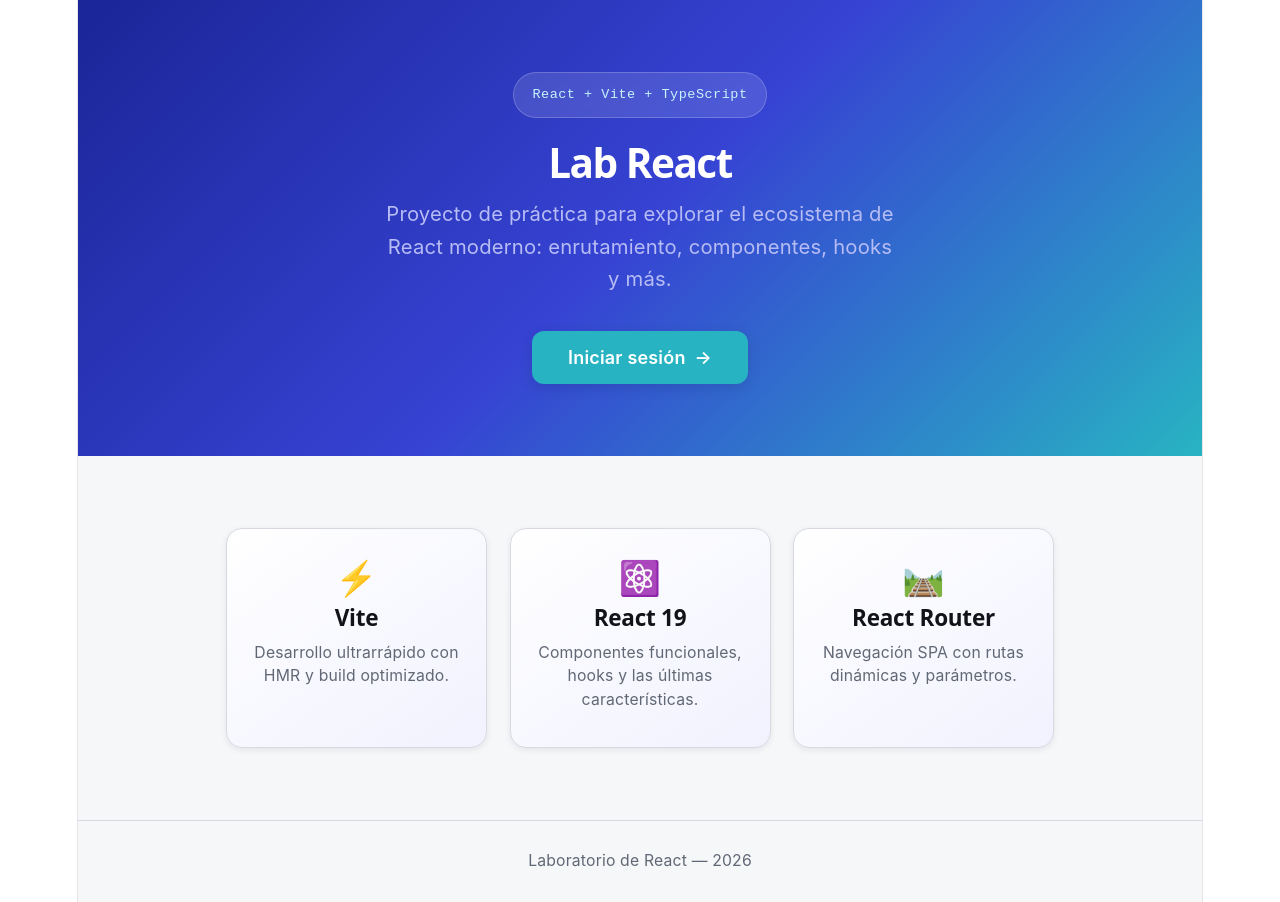
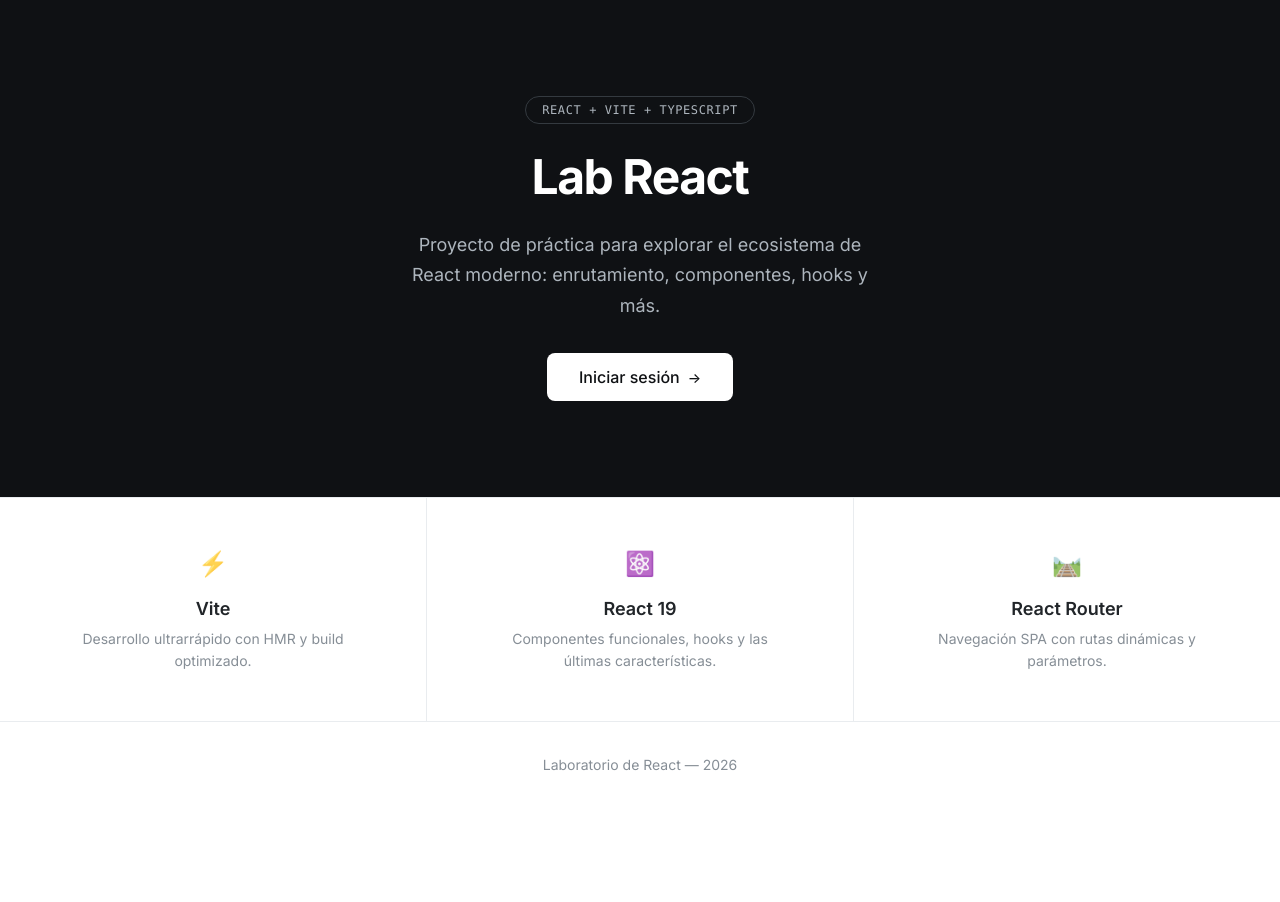
Before and after one commit to bladingg/labReact, a React (Vite) app: page / in a window 1280 px wide. After the commit the page ends 807 px from the top, so only its background shows below. Built offline with nearby package versions, Linux system fonts and the light colour scheme.

Commit message:
style: rediseñar landing a ancho completo y actualizar tokens con paleta profesional

```diff
--- a/src/index.css
+++ b/src/index.css
@@ -1,111 +1,56 @@
-:root {
-  --text: #6b6375;
-  --text-h: #08060d;
-  --bg: #fff;
-  --border: #e5e4e7;
-  --code-bg: #f4f3ec;
-  --accent: #aa3bff;
-  --accent-bg: rgba(170, 59, 255, 0.1);
-  --accent-border: rgba(170, 59, 255, 0.5);
-  --social-bg: rgba(244, 243, 236, 0.5);
-  --shadow:
-    rgba(0, 0, 0, 0.1) 0 10px 15px -3px, rgba(0, 0, 0, 0.05) 0 4px 6px -2px;
+/*
+ * index.css — Estilos base globales
+ * Se apoya en tokens.css para colores, tipografia y espaciado.
+ */
 
-  --sans: system-ui, 'Segoe UI', Roboto, sans-serif;
-  --heading: system-ui, 'Segoe UI', Roboto, sans-serif;
-  --mono: ui-monospace, Consolas, monospace;
+*,
+*::before,
+*::after {
+  margin: 0;
+  padding: 0;
+  box-sizing: border-box;
+}
 
-  font: 18px/145% var(--sans);
-  letter-spacing: 0.18px;
+html {
+  font: 16px/1.5 var(--font-sans);
   color-scheme: light dark;
-  color: var(--text);
-  background: var(--bg);
-  font-synthesis: none;
-  text-rendering: optimizeLegibility;
   -webkit-font-smoothing: antialiased;
   -moz-osx-font-smoothing: grayscale;
-
-  @media (max-width: 1024px) {
-    font-size: 16px;
-  }
+  text-rendering: optimizeLegibility;
 }
 
-@media (prefers-color-scheme: dark) {
-  :root {
-    --text: #9ca3af;
-    --text-h: #f3f4f6;
-    --bg: #16171d;
-    --border: #2e303a;
-    --code-bg: #1f2028;
-    --accent: #c084fc;
-    --accent-bg: rgba(192, 132, 252, 0.15);
-    --accent-border: rgba(192, 132, 252, 0.5);
-    --social-bg: rgba(47, 48, 58, 0.5);
-    --shadow:
-      rgba(0, 0, 0, 0.4) 0 10px 15px -3px, rgba(0, 0, 0, 0.25) 0 4px 6px -2px;
-  }
-
-  #social .button-icon {
-    filter: invert(1) brightness(2);
-  }
+body {
+  background: var(--surface-bg);
+  color: var(--text-primary);
+  min-height: 100svh;
 }
 
 #root {
-  width: 1126px;
-  max-width: 100%;
-  margin: 0 auto;
-  text-align: center;
-  border-inline: 1px solid var(--border);
+  width: 100%;
   min-height: 100svh;
   display: flex;
   flex-direction: column;
-  box-sizing: border-box;
 }
 
-body {
-  margin: 0;
+h1, h2, h3, h4 {
+  font-weight: var(--font-semibold);
+  color: var(--text-primary);
+  line-height: 1.2;
 }
 
-h1,
-h2 {
-  font-family: var(--heading);
-  font-weight: 500;
-  color: var(--text-h);
-}
-
-h1 {
-  font-size: 56px;
-  letter-spacing: -1.68px;
-  margin: 32px 0;
-  @media (max-width: 1024px) {
-    font-size: 36px;
-    margin: 20px 0;
-  }
-}
-h2 {
-  font-size: 24px;
-  line-height: 118%;
-  letter-spacing: -0.24px;
-  margin: 0 0 8px;
-  @media (max-width: 1024px) {
-    font-size: 20px;
-  }
-}
 p {
   margin: 0;
 }
 
-code,
-.counter {
-  font-family: var(--mono);
-  display: inline-flex;
-  border-radius: 4px;
-  color: var(--text-h);
+a {
+  text-decoration: none;
+  color: inherit;
 }
 
 code {
-  font-size: 15px;
-  line-height: 135%;
-  padding: 4px 8px;
-  background: var(--code-bg);
+  font-family: var(--font-mono);
+  font-size: var(--text-sm);
+  padding: 2px 6px;
+  border-radius: var(--radius-sm);
+  background: var(--surface-muted);
 }
--- a/src/pages/Landing.css
+++ b/src/pages/Landing.css
@@ -1,120 +1,120 @@
+/* =====================================================================
+ *  Landing.css — Diseño profesional minimalista, ancho completo
+ * ===================================================================== */
+
 .landing {
   display: flex;
   flex-direction: column;
   min-height: 100svh;
-  background: var(--surface-bg);
   font-family: var(--font-sans);
   color: var(--text-primary);
 }
 
-/* ── Hero ── */
+/* ── Hero: fondo oscuro, texto claro, centrado ── */
 .landing-hero {
   flex: 1;
   display: flex;
   flex-direction: column;
   align-items: center;
   justify-content: center;
-  padding: var(--space-16) var(--space-6);
-  gap: var(--space-5);
-  background: var(--gradient-hero);
+  padding: var(--space-24) var(--space-6);
+  gap: var(--space-6);
+  background: var(--color-neutral-900);
+  width: 100%;
 }
 
 .landing-badge {
   font-family: var(--font-mono);
   font-size: var(--text-xs);
   font-weight: var(--font-medium);
-  letter-spacing: 0.5px;
-  padding: var(--space-2) var(--space-4);
+  letter-spacing: 0.6px;
+  text-transform: uppercase;
+  padding: var(--space-1) var(--space-4);
   border-radius: var(--radius-full);
-  color: var(--color-accent-100);
-  background: rgba(255, 255, 255, 0.12);
-  border: 1px solid rgba(255, 255, 255, 0.2);
-  backdrop-filter: blur(4px);
+  color: var(--color-neutral-400);
+  background: transparent;
+  border: 1px solid var(--color-neutral-700);
 }
 
 .landing-hero h1 {
-  font-size: var(--text-4xl);
+  font-size: var(--text-5xl);
   font-weight: var(--font-bold);
   letter-spacing: -1.5px;
-  margin: var(--space-2) 0 0;
-  color: var(--text-on-primary);
+  margin: 0;
+  color: var(--color-neutral-0);
+  text-align: center;
 }
 
 .landing-subtitle {
-  max-width: 520px;
+  max-width: 480px;
   font-size: var(--text-lg);
   font-weight: var(--font-normal);
-  line-height: 1.6;
+  line-height: 1.7;
   text-align: center;
-  color: var(--color-primary-200);
+  color: var(--color-neutral-400);
 }
 
-/* ── CTA Button ── */
+/* ── CTA Button: limpio, sin gradientes ── */
 .landing-cta {
   display: inline-flex;
   align-items: center;
   gap: var(--space-2);
-  margin-top: var(--space-3);
+  margin-top: var(--space-2);
   padding: var(--space-3) var(--space-8);
   font-size: var(--text-base);
-  font-weight: var(--font-semibold);
+  font-weight: var(--font-medium);
   font-family: var(--font-sans);
-  color: var(--btn-accent-text);
-  background: var(--btn-accent-bg);
-  border-radius: var(--radius-lg);
+  color: var(--color-neutral-900);
+  background: var(--color-neutral-0);
+  border-radius: var(--radius-md);
   text-decoration: none;
-  box-shadow: var(--shadow-md);
-  transition: transform var(--transition-fast), box-shadow var(--transition-base), background var(--transition-fast);
+  transition: background var(--transition-fast), transform var(--transition-fast);
 }
 
 .landing-cta:hover {
-  background: var(--btn-accent-hover);
-  transform: translateY(-2px);
-  box-shadow: var(--shadow-lg);
+  background: var(--color-neutral-200);
+  transform: translateY(-1px);
 }
 
 .landing-cta-arrow {
   transition: transform var(--transition-fast);
+  font-size: var(--text-sm);
 }
 
 .landing-cta:hover .landing-cta-arrow {
-  transform: translateX(4px);
+  transform: translateX(3px);
 }
 
-/* ── Features ── */
+/* ── Features: tres columnas, fondo claro, ancho completo ── */
 .landing-features {
   display: grid;
   grid-template-columns: repeat(3, 1fr);
-  gap: var(--space-5);
-  padding: var(--space-16) var(--space-8);
-  max-width: 900px;
-  margin: 0 auto;
+  gap: 1px;
+  background: var(--border-default);
   width: 100%;
-  box-sizing: border-box;
+  border-top: 1px solid var(--border-default);
+  border-bottom: 1px solid var(--border-default);
 }
 
 .feature-card {
-  padding: var(--space-8) var(--space-6);
-  border-radius: var(--radius-xl);
-  border: 1px solid var(--border-subtle);
-  background: var(--gradient-card);
+  padding: var(--space-12) var(--space-8);
+  background: var(--surface-bg);
   text-align: center;
-  box-shadow: var(--shadow-sm);
-  transition: box-shadow var(--transition-base), transform var(--transition-fast);
+  transition: background var(--transition-base);
 }
 
 .feature-card:hover {
-  transform: translateY(-4px);
-  box-shadow: var(--shadow-lg);
+  background: var(--surface-muted);
 }
 
 .feature-icon {
-  font-size: var(--text-3xl);
-  margin-bottom: var(--space-3);
+  font-size: var(--text-2xl);
+  margin-bottom: var(--space-4);
+  opacity: 0.8;
 }
 
 .feature-card h2 {
-  font-size: var(--text-xl);
+  font-size: var(--text-lg);
   font-weight: var(--font-semibold);
   color: var(--text-primary);
   margin: 0 0 var(--space-2);
@@ -122,27 +122,39 @@
 
 .feature-card p {
   font-size: var(--text-sm);
-  line-height: 1.5;
+  line-height: 1.6;
   color: var(--text-secondary);
+  max-width: 280px;
+  margin: 0 auto;
 }
 
-/* ── Footer ── */
+/* ── Footer: sutil ── */
 .landing-footer {
-  padding: var(--space-6);
+  padding: var(--space-8);
   text-align: center;
-  border-top: 1px solid var(--border-subtle);
   font-size: var(--text-sm);
   color: var(--text-secondary);
 }
 
-/* ── Responsive (breakpoint md: 768px) ── */
+/* ── Responsive ── */
 @media (max-width: 768px) {
+  .landing-hero {
+    padding: var(--space-16) var(--space-5);
+  }
+
   .landing-hero h1 {
     font-size: var(--text-3xl);
   }
 
+  .landing-subtitle {
+    font-size: var(--text-base);
+  }
+
   .landing-features {
     grid-template-columns: 1fr;
-    padding: var(--space-10) var(--space-5);
+  }
+
+  .feature-card {
+    padding: var(--space-8) var(--space-6);
   }
 }
--- a/src/tokens.css
+++ b/src/tokens.css
@@ -13,134 +13,138 @@
  * =====================================================================
  */
 
+@import url('https://fonts.googleapis.com/css2?family=Inter:wght@400;500;600;700&display=swap');
+
 :root {
 
   /* -------------------------------------------------------------------
-   *  PALETA PRINCIPAL — Indigo profundo + Cian vibrante
-   *  Inspirada en plataformas educativas/tech modernas.
+   *  PALETA PRINCIPAL — Slate neutro + Azul sobrio
+   *  Minimalista y profesional, inspirada en portafolios modernos.
    * ------------------------------------------------------------------- */
 
-  /* Primario: Indigo */
-  --color-primary-50:  hsl(235, 86%, 97%);
-  --color-primary-100: hsl(235, 80%, 93%);
-  --color-primary-200: hsl(235, 76%, 84%);
-  --color-primary-300: hsl(235, 72%, 73%);
-  --color-primary-400: hsl(235, 68%, 62%);
-  --color-primary-500: hsl(235, 64%, 52%);
-  --color-primary-600: hsl(235, 66%, 43%);
-  --color-primary-700: hsl(235, 70%, 35%);
-  --color-primary-800: hsl(235, 74%, 26%);
-  --color-primary-900: hsl(235, 78%, 18%);
+  /* Primario: Azul sobrio (usado con moderación) */
+  --color-primary-50:  #f0f4ff;
+  --color-primary-100: #dbe4ff;
+  --color-primary-200: #bac8ff;
+  --color-primary-300: #91a7ff;
+  --color-primary-400: #748ffc;
+  --color-primary-500: #5c7cfa;
+  --color-primary-600: #4c6ef5;
+  --color-primary-700: #4263eb;
+  --color-primary-800: #3b5bdb;
+  --color-primary-900: #364fc7;
 
-  /* Acento: Cian / Teal */
-  --color-accent-50:  hsl(186, 90%, 96%);
-  --color-accent-100: hsl(186, 82%, 88%);
-  --color-accent-200: hsl(186, 76%, 74%);
-  --color-accent-300: hsl(186, 70%, 58%);
-  --color-accent-400: hsl(186, 66%, 46%);
-  --color-accent-500: hsl(186, 68%, 38%);
-  --color-accent-600: hsl(186, 72%, 30%);
-  --color-accent-700: hsl(186, 76%, 23%);
+  /* Acento: Teal sutil (para highlights puntuales) */
+  --color-accent-50:  #e6fcf5;
+  --color-accent-100: #c3fae8;
+  --color-accent-200: #96f2d7;
+  --color-accent-300: #63e6be;
+  --color-accent-400: #38d9a9;
+  --color-accent-500: #20c997;
+  --color-accent-600: #12b886;
+  --color-accent-700: #099268;
 
   /* -------------------------------------------------------------------
-   *  GRISES NEUTROS
+   *  GRISES NEUTROS — Slate (con un toque azulado elegante)
    * ------------------------------------------------------------------- */
-  --color-neutral-0:   hsl(0, 0%, 100%);
-  --color-neutral-50:  hsl(220, 20%, 97%);
-  --color-neutral-100: hsl(220, 16%, 93%);
-  --color-neutral-200: hsl(220, 14%, 86%);
-  --color-neutral-300: hsl(220, 12%, 73%);
-  --color-neutral-400: hsl(220, 10%, 56%);
-  --color-neutral-500: hsl(220, 9%,  42%);
-  --color-neutral-600: hsl(220, 10%, 30%);
-  --color-neutral-700: hsl(220, 12%, 22%);
-  --color-neutral-800: hsl(220, 14%, 14%);
-  --color-neutral-900: hsl(220, 16%, 8%);
+  --color-neutral-0:   #ffffff;
+  --color-neutral-50:  #f8f9fa;
+  --color-neutral-100: #f1f3f5;
+  --color-neutral-200: #e9ecef;
+  --color-neutral-300: #dee2e6;
+  --color-neutral-400: #adb5bd;
+  --color-neutral-500: #868e96;
+  --color-neutral-600: #495057;
+  --color-neutral-700: #343a40;
+  --color-neutral-800: #212529;
+  --color-neutral-900: #0f1114;
 
   /* -------------------------------------------------------------------
    *  ESTADOS SEMANTICOS
    * ------------------------------------------------------------------- */
-  --color-success-light: hsl(145, 63%, 92%);
-  --color-success:       hsl(145, 60%, 40%);
-  --color-success-dark:  hsl(145, 63%, 28%);
+  --color-success-light: #d3f9d8;
+  --color-success:       #40c057;
+  --color-success-dark:  #2b8a3e;
 
-  --color-warning-light: hsl(38, 96%, 92%);
-  --color-warning:       hsl(38, 96%, 54%);
-  --color-warning-dark:  hsl(38, 90%, 36%);
+  --color-warning-light: #fff3bf;
+  --color-warning:       #fab005;
+  --color-warning-dark:  #e67700;
 
-  --color-error-light:   hsl(0, 82%, 94%);
-  --color-error:         hsl(0, 74%, 54%);
-  --color-error-dark:    hsl(0, 74%, 38%);
+  --color-error-light:   #ffe3e3;
+  --color-error:         #fa5252;
+  --color-error-dark:    #c92a2a;
 
-  --color-info-light:    hsl(206, 86%, 92%);
-  --color-info:          hsl(206, 82%, 48%);
-  --color-info-dark:     hsl(206, 82%, 34%);
+  --color-info-light:    #d0ebff;
+  --color-info:          #339af0;
+  --color-info-dark:     #1864ab;
 
   /* -------------------------------------------------------------------
    *  TOKENS SEMANTICOS — usalos en los componentes
    * ------------------------------------------------------------------- */
 
   /* Superficies */
-  --surface-bg:          var(--color-neutral-50);
+  --surface-bg:          var(--color-neutral-0);
   --surface-card:        var(--color-neutral-0);
-  --surface-overlay:     rgba(10, 10, 30, 0.55);
-  --surface-sidebar:     var(--color-primary-900);
-  --surface-nav:         var(--color-primary-800);
+  --surface-overlay:     rgba(15, 17, 20, 0.6);
+  --surface-sidebar:     var(--color-neutral-900);
+  --surface-nav:         var(--color-neutral-0);
+  --surface-muted:       var(--color-neutral-50);
 
   /* Texto */
-  --text-primary:        var(--color-neutral-900);
+  --text-primary:        var(--color-neutral-800);
   --text-secondary:      var(--color-neutral-500);
   --text-disabled:       var(--color-neutral-300);
   --text-on-primary:     var(--color-neutral-0);
   --text-on-accent:      var(--color-neutral-0);
-  --text-link:           var(--color-primary-500);
-  --text-link-hover:     var(--color-primary-700);
+  --text-on-dark:        var(--color-neutral-100);
+  --text-link:           var(--color-primary-600);
+  --text-link-hover:     var(--color-primary-800);
 
   /* Bordes */
-  --border-subtle:       var(--color-neutral-200);
-  --border-default:      var(--color-neutral-300);
-  --border-strong:       var(--color-neutral-400);
+  --border-subtle:       var(--color-neutral-100);
+  --border-default:      var(--color-neutral-200);
+  --border-strong:       var(--color-neutral-300);
   --border-focus:        var(--color-primary-400);
 
   /* Boton primario */
-  --btn-primary-bg:      var(--color-primary-500);
-  --btn-primary-hover:   var(--color-primary-600);
-  --btn-primary-active:  var(--color-primary-700);
+  --btn-primary-bg:      var(--color-neutral-800);
+  --btn-primary-hover:   var(--color-neutral-900);
+  --btn-primary-active:  var(--color-neutral-700);
   --btn-primary-text:    var(--color-neutral-0);
 
-  /* Boton acento (CTA de landing) */
-  --btn-accent-bg:       var(--color-accent-400);
-  --btn-accent-hover:    var(--color-accent-500);
+  /* Boton acento (CTA puntual) */
+  --btn-accent-bg:       var(--color-primary-600);
+  --btn-accent-hover:    var(--color-primary-700);
   --btn-accent-text:     var(--color-neutral-0);
 
   /* Boton fantasma / outline */
-  --btn-ghost-border:    var(--color-primary-400);
-  --btn-ghost-text:      var(--color-primary-500);
-  --btn-ghost-hover-bg:  var(--color-primary-50);
+  --btn-ghost-border:    var(--color-neutral-300);
+  --btn-ghost-text:      var(--color-neutral-700);
+  --btn-ghost-hover-bg:  var(--color-neutral-50);
 
   /* Inputs / formularios */
   --input-bg:            var(--color-neutral-0);
   --input-border:        var(--color-neutral-300);
   --input-border-focus:  var(--color-primary-400);
   --input-placeholder:   var(--color-neutral-400);
-  --input-text:          var(--color-neutral-900);
+  --input-text:          var(--color-neutral-800);
 
-  /* Gradientes */
-  --gradient-hero:       linear-gradient(135deg, var(--color-primary-700) 0%, var(--color-primary-500) 50%, var(--color-accent-400) 100%);
-  --gradient-card:       linear-gradient(145deg, var(--color-neutral-0) 0%, var(--color-primary-50) 100%);
+  /* Gradientes (sutiles, no llamativos) */
+  --gradient-hero:       linear-gradient(180deg, var(--color-neutral-900) 0%, var(--color-neutral-800) 100%);
+  --gradient-card:       var(--color-neutral-0);
 
   /* Sombras */
-  --shadow-xs:   0 1px  2px rgba(0, 0, 40, 0.06);
-  --shadow-sm:   0 2px  6px rgba(0, 0, 40, 0.08);
-  --shadow-md:   0 4px 14px rgba(0, 0, 40, 0.12);
-  --shadow-lg:   0 8px 28px rgba(0, 0, 40, 0.16);
-  --shadow-xl:   0 16px 48px rgba(0, 0, 40, 0.20);
+  --shadow-xs:   0 1px  2px rgba(0, 0, 0, 0.04);
+  --shadow-sm:   0 1px  3px rgba(0, 0, 0, 0.06), 0 1px 2px rgba(0, 0, 0, 0.04);
+  --shadow-md:   0 4px  6px rgba(0, 0, 0, 0.06), 0 2px 4px rgba(0, 0, 0, 0.04);
+  --shadow-lg:   0 10px 15px rgba(0, 0, 0, 0.06), 0 4px  6px rgba(0, 0, 0, 0.04);
+  --shadow-xl:   0 20px 25px rgba(0, 0, 0, 0.08), 0 10px 10px rgba(0, 0, 0, 0.04);
 
   /* -------------------------------------------------------------------
    *  TIPOGRAFIA
    * ------------------------------------------------------------------- */
-  --font-sans:   'Inter', 'Segoe UI', system-ui, sans-serif;
-  --font-mono:   'Fira Code', 'Cascadia Code', monospace;
+  --font-sans:   'Inter', system-ui, -apple-system, sans-serif;
+  --font-mono:   'SF Mono', 'Cascadia Code', 'Consolas', monospace;
 
   --text-xs:   0.75rem;
   --text-sm:   0.875rem;
@@ -150,6 +154,7 @@
   --text-2xl:  1.5rem;
   --text-3xl:  1.875rem;
   --text-4xl:  2.25rem;
+  --text-5xl:  3rem;
 
   --font-normal:   400;
   --font-medium:   500;
@@ -169,6 +174,8 @@
   --space-10: 2.5rem;
   --space-12: 3rem;
   --space-16: 4rem;
+  --space-20: 5rem;
+  --space-24: 6rem;
 
   /* -------------------------------------------------------------------
    *  RADIOS DE BORDE
@@ -201,19 +208,24 @@
     --surface-bg:      var(--color-neutral-900);
     --surface-card:    var(--color-neutral-800);
     --surface-nav:     var(--color-neutral-900);
+    --surface-muted:   var(--color-neutral-800);
 
-    --text-primary:    var(--color-neutral-50);
+    --text-primary:    var(--color-neutral-100);
     --text-secondary:  var(--color-neutral-400);
     --text-disabled:   var(--color-neutral-600);
 
-    --border-subtle:   var(--color-neutral-700);
-    --border-default:  var(--color-neutral-600);
-    --border-strong:   var(--color-neutral-500);
+    --border-subtle:   var(--color-neutral-800);
+    --border-default:  var(--color-neutral-700);
+    --border-strong:   var(--color-neutral-600);
 
     --input-bg:        var(--color-neutral-800);
     --input-border:    var(--color-neutral-600);
-    --input-text:      var(--color-neutral-50);
+    --input-text:      var(--color-neutral-100);
 
-    --gradient-card:   linear-gradient(145deg, var(--color-neutral-800) 0%, var(--color-primary-900) 100%);
+    --btn-primary-bg:    var(--color-neutral-0);
+    --btn-primary-hover: var(--color-neutral-100);
+    --btn-primary-text:  var(--color-neutral-900);
+
+    --gradient-card:   var(--color-neutral-800);
   }
 }
```
